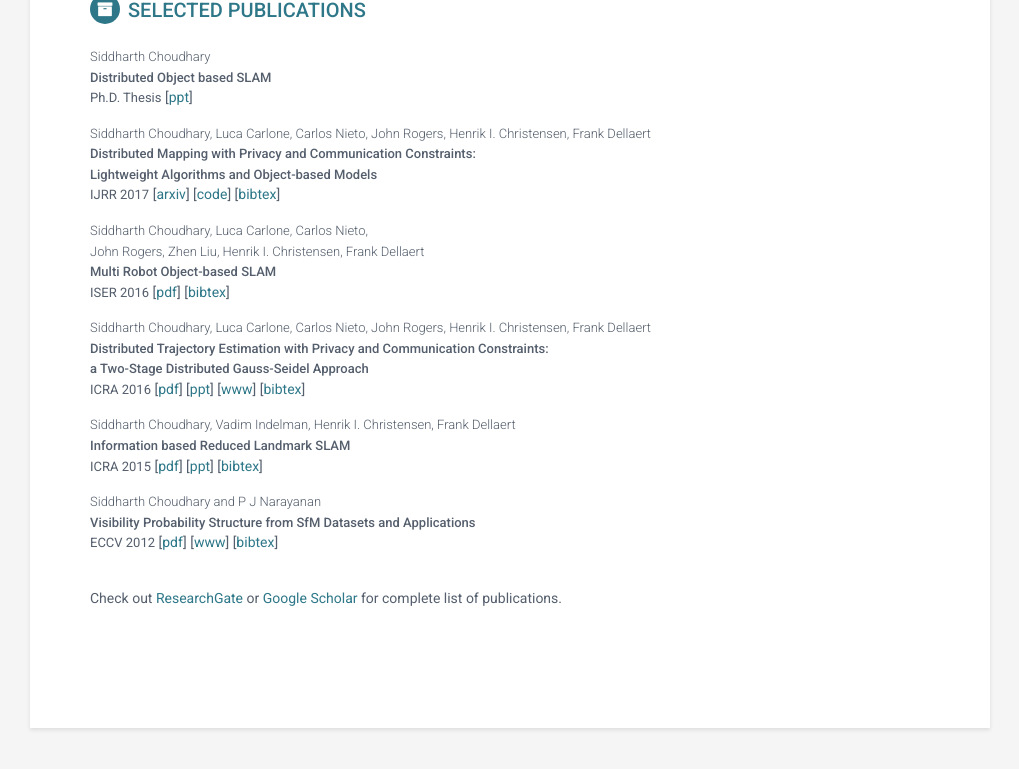
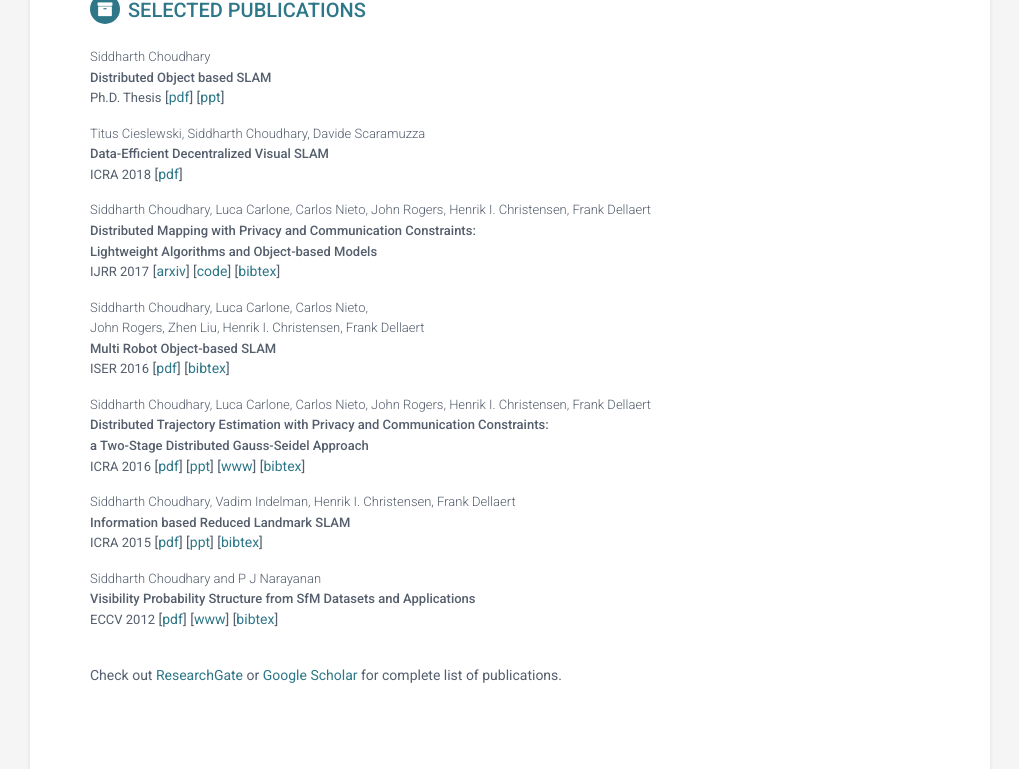
Before and after one commit to itzsid/itzsid.github.io, a Jekyll site: the page built from index.html, in a window 1280 px wide, cut to the strip 777-1567 px from the top of the page. Shown: the top 769 px of the strip, without its empty margins (130-1149 px from the left). Built offline with Jekyll 4.4.1, drawn with Linux system fonts in a browser that asks for light colours.

Commit message:
website updatee

```diff
--- a/_config.yml
+++ b/_config.yml
@@ -1,5 +1,5 @@
 # Site Settings
-title: Personal Website
+title: Siddharth Choudhary - Personal Website
 url: 'itzsid.github.io'
 baseurl: '' #change it according to your repository name
 
@@ -27,7 +27,7 @@ phone: 404 519 2452
 website: schoudhary.net #do not add http://
 linkedin: siddharthchoudhary
 github: itzsid
-twitter: '@itzsid'
+twitter: '@siddharth0708'
 #Update all the sections by editing the files inside _data folder.
 
 # Tracker
--- a/_data/publications.yml
+++ b/_data/publications.yml
@@ -4,6 +4,14 @@
   authors: 'Siddharth Choudhary'
   conference: "Ph.D. Thesis"
   ppt: 'publications/defense.pdf'
+  pdf: 'publications/Choudhary17dissertation.pdf'
+
+- paper:
+  title: 'Data-Efficient Decentralized Visual SLAM'
+  authors: 'Titus Cieslewski, Siddharth Choudhary, Davide Scaramuzza'
+  conference: "ICRA 2018"
+  pdf: 'publications/Cieslewski18icra.pdf'
+
 
 - paper:
   title: 'Distributed Mapping with Privacy and Communication Constraints: <br> Lightweight Algorithms and Object-based Models'
```
Also changed, not shown: 2 other files.
